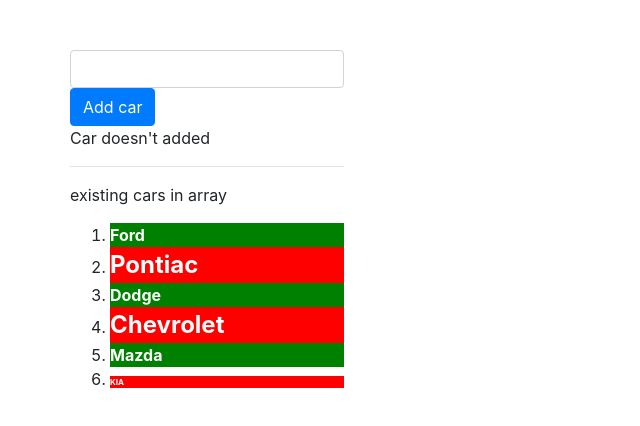
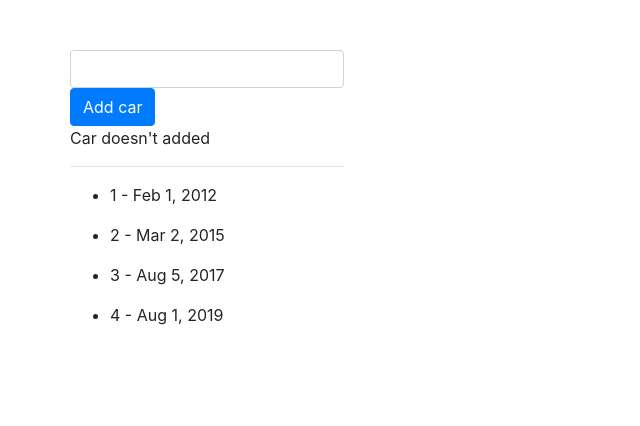
Before and after one commit to flalfalaen/udemy-angular, an Angular app: page / in a window 1280 px wide. Shown: the top 426 px of the page, without its empty margins (0-640 px from the left). Built offline with nearby package versions, Linux system fonts and the light colour scheme.

Commit message:
2.13 pipes | at html template-cmponent such as {{ variableName | date, lowercase, uppercase }}

```diff
--- a/src/app/cars/cars.component.html
+++ b/src/app/cars/cars.component.html
@@ -11,6 +11,14 @@
   <p>Car doesn't added</p>
 </ng-template>
 <hr>
+
+<!--2.13-->
+<ul>
+  <li *ngFor="let date of dateArray; let dateIndex = index">
+    <p>{{dateIndex + 1}} - {{ date | date }}</p>
+  </li>
+</ul>
+
 <!--2.11-->
 <!--<app-car *ngFor="let carName of carsArray;"></app-car>-->
 <!--<ul>-->
@@ -18,17 +26,21 @@
 <!--    <p>{{objectsIndex + 1}} - {{ object.name }} and it has ID: {{object.id}}</p>-->
 <!--  </li>-->
 <!--</ul>-->
-<p>{{'existing cars in array'}}</p>
-<ol>
-  <li *ngFor="let carName of carsArray; let carIndex = index">
-    <div
-      [ngStyle]="{backgroundColor: (carIndex + 1) % 2 === 0 ? 'red' : 'green', 'color': 'white'}"
-      [ngClass]="{'text-decoration-big': carBigNameFiltering(carName), 'text-decoration-small': carSmallNameFiltering(carName)}"
-    >
-      <b>{{ carName }}</b>
-    </div>
-  </li>
-</ol>
+
+<!--2.12-->
+<!--<p>{{'existing cars in array'}}</p>-->
+<!--<ol>-->
+<!--  <li *ngFor="let carName of carsArray; let carIndex = index">-->
+<!--    <div-->
+<!--      [ngStyle]="{backgroundColor: (carIndex + 1) % 2 === 0 ? 'red' : 'green', 'color': 'white'}"-->
+<!--      [ngClass]="{'text-decoration-big': carBigNameFiltering(carName), 'text-decoration-small': carSmallNameFiltering(carName)}"-->
+<!--    >-->
+<!--      <div>-->
+<!--        <b>{{ carName }}</b>-->
+<!--      </div>-->
+<!--    </div>-->
+<!--  </li>-->
+<!--</ol>-->
 
 
 <!--<hr>-->
--- a/src/app/cars/cars.component.ts
+++ b/src/app/cars/cars.component.ts
@@ -8,6 +8,12 @@
   styleUrls: ['./cars.component.css']
 })
 export class CarsComponent {
+  // 2.11 lesson
+  // objectsArray1 = [ {id: 42, name: 'simpleName1'}, {id: 48, name: 'simpleName2'}, {id: 47, name: 'simpleName3'} ];
+
+  constructor() {
+
+  }
 
   // canAddCar = false; //lesson 2.6
   addCarStatus = false;
@@ -16,12 +22,13 @@
   // carYear = '';
   carsArray = ['Ford', 'Pontiac', 'Dodge', 'Chevrolet', 'Mazda', 'KIA'];
   carsYears = ['1980', '1970', '1990', '2000'];
-  // 2.11 lesson
-  // objectsArray1 = [ {id: 42, name: 'simpleName1'}, {id: 48, name: 'simpleName2'}, {id: 47, name: 'simpleName3'} ];
-
-  constructor() {
-
-  }
+  // 2.13 lesson
+  dateArray = [
+    new Date(2012, 1, 1),
+    new Date(2015, 2, 2),
+    new Date(2017, 7, 5),
+    new Date(2019, 7, 1)
+  ];
 
   addCar() {
     // this.addCarStatus = 'Car added';
@@ -29,13 +36,13 @@
     this.carsArray.push(this.carNameInput);
     this.carNameInput = null;
   }
-
-  carBigNameFiltering(carName: string) {
-    return carName.length > 5;
-  }
-  carSmallNameFiltering(carName: string) {
-    return carName.length < 4;
-  }
+  // 2.12 lesson
+  // carBigNameFiltering(carName: string) {
+  //   return carName.length > 5;
+  // }
+  // carSmallNameFiltering(carName: string) {
+  //   return carName.length < 4;
+  // }
   // 2.7 - 2.9
   // inputText = 'please enter your text here';
 
```
Also changed, not shown: tips.txt.
